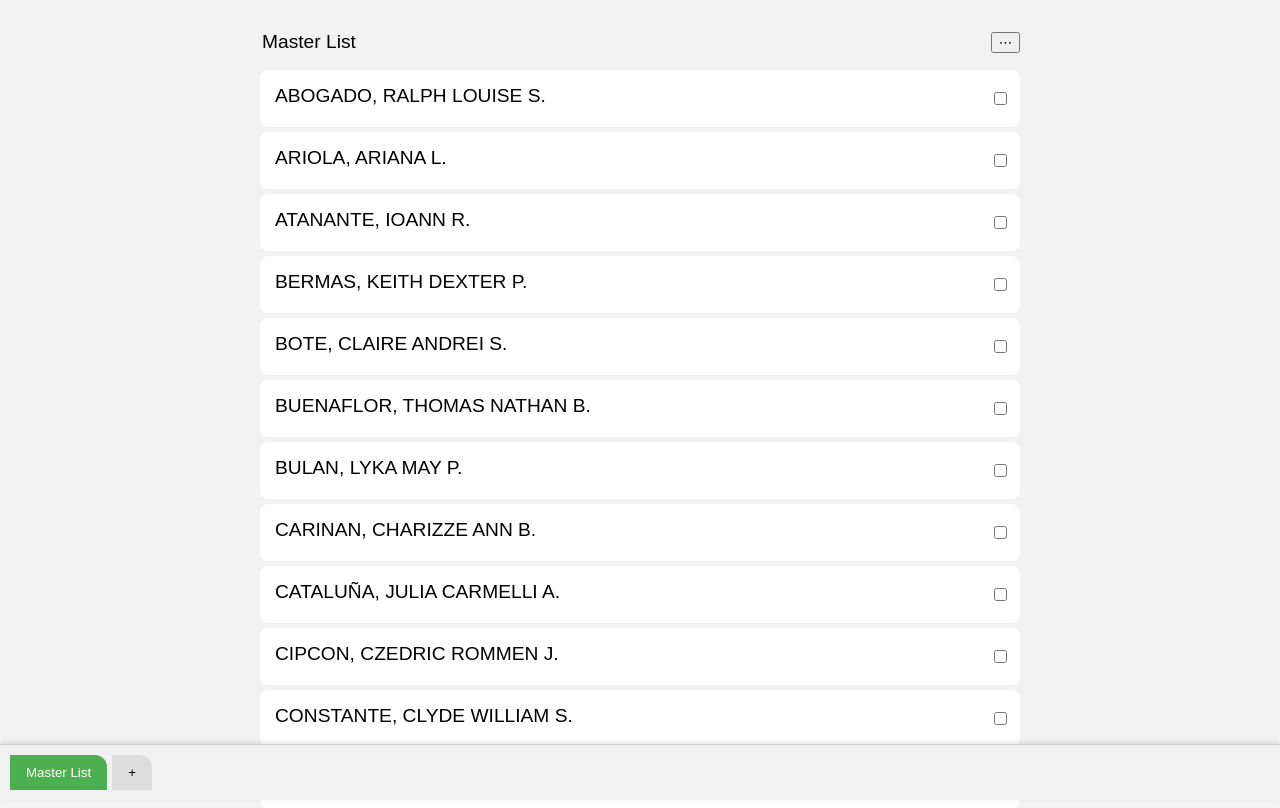
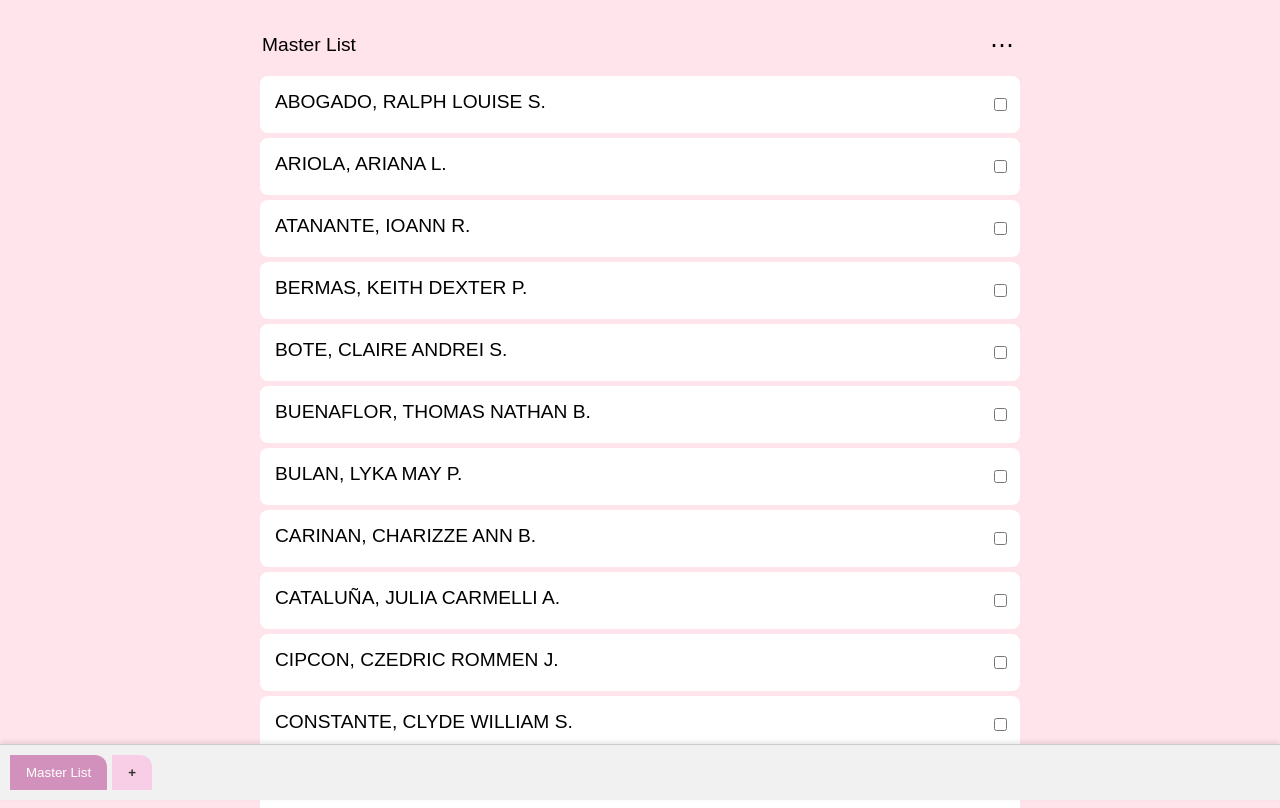
Before and after one commit to JDADonato/TabTrack, a plain HTML site: page index.html in a window 1280 px wide. Shown: the top 808 px of the page. Drawn offline with Linux system fonts and the light colour scheme.

Commit message:
Update styles.css

```diff
--- a/styles.css
+++ b/styles.css
@@ -5,7 +5,7 @@ body {
   font-family: 'Segoe UI', sans-serif;
   margin: 0;
   padding: 0;
-  background: #f2f2f2;
+  background: #ffe4ec; /* pastel pink */
 }
 .container {
   max-width: 800px;
@@ -174,3 +174,29 @@ input.editable-name {
     flex-direction: column;
   }
 }
+
+.tabs button {
+  background: #f8cde6; /* soft pink tabs */
+  color: #333;
+}
+
+.tabs button.active {
+  background: #d291bc; /* pastel purple for active tab */
+  color: white;
+}
+
+.add-tab {
+  background: #ffd6e8;
+  font-weight: bold;
+}
+
+button.dots-menu {
+  background: transparent;
+  border: none;
+  font-size: 1.5em;
+  cursor: pointer;
+}
+
+.modal-content {
+  background-color: #fff0f5; /* light pink modal */
+}
```
